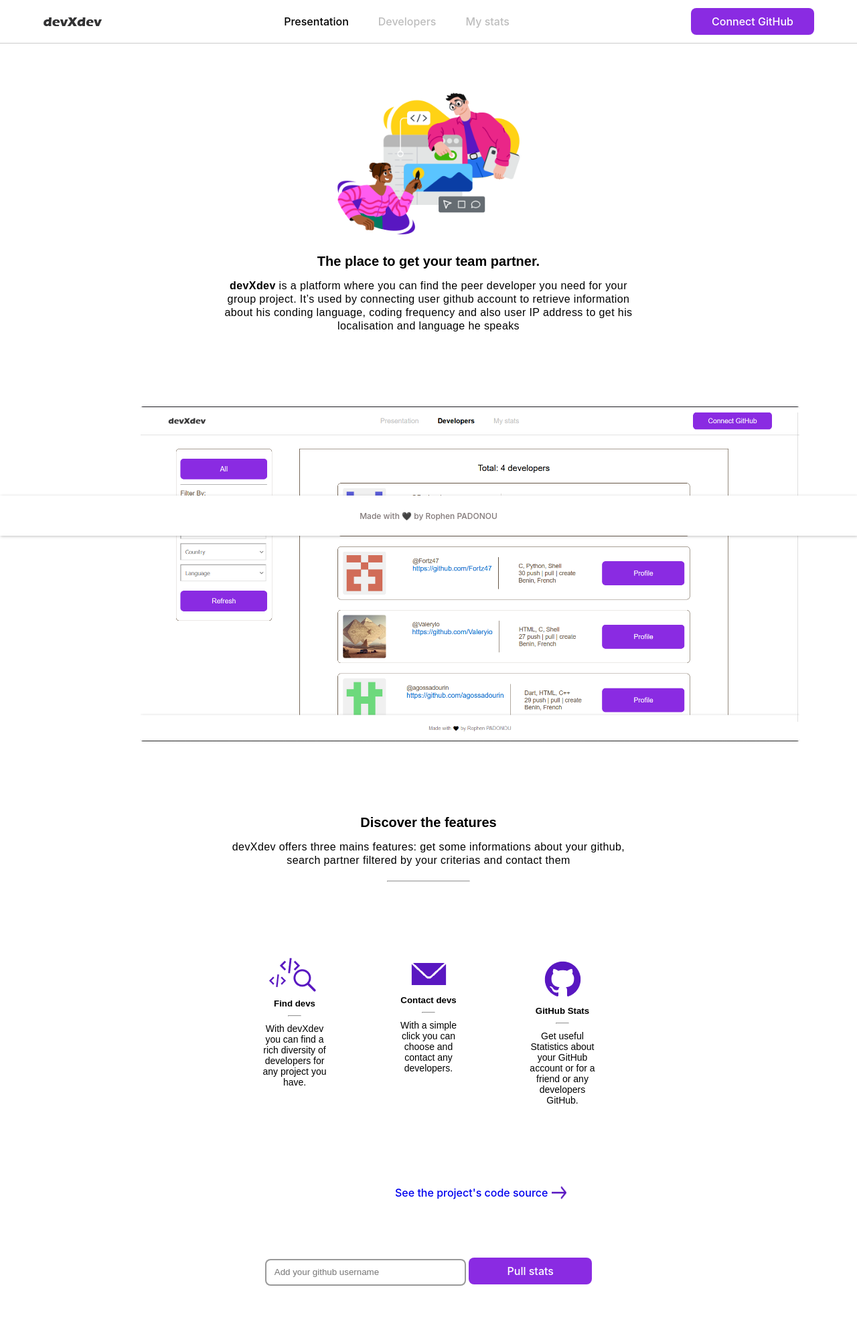
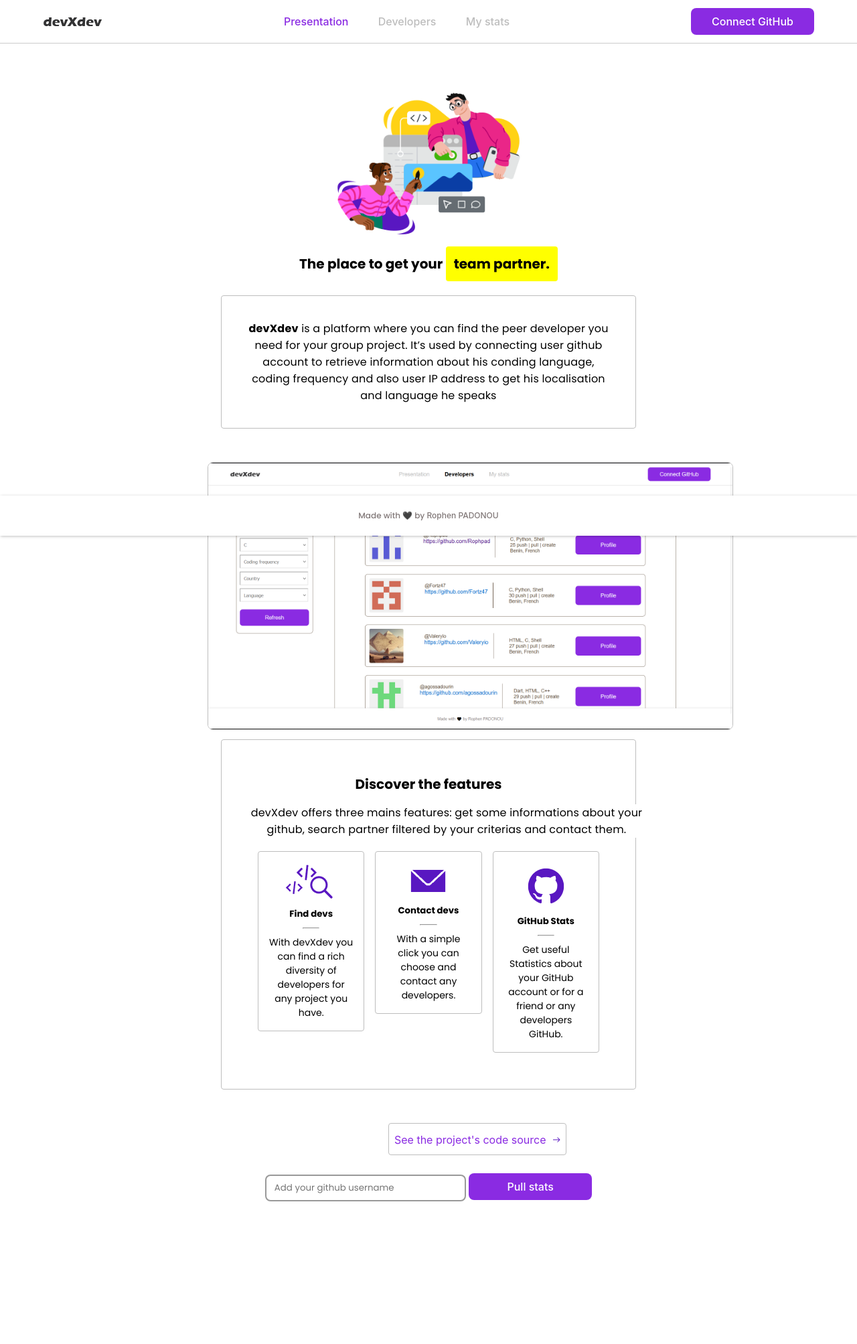
Before and after one commit to Rophpad/devXdev, a Flask app: page / in a window 1280 px wide. Shown: the whole page at 67% size. After the commit the page ends 1794 px from the top, so only its background shows below. Run offline with Flask 3, Linux system fonts and the light colour scheme.

Commit message:
front-end updated

```diff
--- a/static/styles/mystats.css
+++ b/static/styles/mystats.css
@@ -20,7 +20,7 @@ li, a {
 
 .mystats {
     font-weight: 550;
-    color: #000000;
+    color: blueviolet;
 }
 
 .presentation, .devs {
@@ -85,7 +85,7 @@ header {
 }
 
 .nav__links li a:hover{
-    color: #000000;
+    color: blueviolet;
 }
 
 button {
--- a/static/styles/presentation.css
+++ b/static/styles/presentation.css
@@ -5,11 +5,13 @@
 	margin: 0;
 	padding: 0;
 	background-color: #FFFFFF;
+	font-family: Poppins, sans-serif;
 }
 
 body
 {
 	position: relative;
+	padding-bottom: 50px;
 }
 
 li, a {
@@ -20,7 +22,7 @@ li, a {
 
 .presentation {
     font-weight: 550;
-    color: #000000;
+    color: blueviolet;
 }
 
 .devs, .mystats {
@@ -80,7 +82,7 @@ header {
 }
 
 .nav__links li a:hover{
-    color: #000000;
+    color: blueviolet;
 }
 
 button {
@@ -112,9 +114,10 @@ footer {
 }
 
 div {
-	margin: 50px;
+	margin: 50px 50px 0 50px;
 	padding: 10px;
 }
+
 .content {
 	display: block;
 	margin-left: auto;
@@ -122,6 +125,27 @@ div {
 	width: 50%;
 	font-family: Arial, Helvetica, sans-serif;
 	font-size: 16px;
+}
+
+span {
+	background-color: yellow;
+	border-radius: 4px;
+	padding: 12px;
+}
+
+.p1 {
+	margin-top: 32px;
+
+	border: 1px solid #bebebe;
+	background-color: white;
+	border-radius: 4px;
+	padding: 36px;
+}
+
+.p1:hover
+{
+	box-shadow: 4px 4px 4px 4px #eeeeee;
+	transition: box-shadow ease-in-out 0.3s;
 }
 
 .one {
@@ -132,13 +156,23 @@ div {
 }
 
 .demo img{
-	background-color: #bdbdbd;
-	border-radius: 4px;
-	height: 500px;
+	display: flex;
+	flex-direction: column;
+	justify-content: center;
+	margin-left: -80px;
+
+	border: 1px solid #bebebe;
+	border-radius: 8px;
+	height: 400px;
 	width: auto;
-	margin-left: -180px;
-	margin-top: 50px;
-	margin-bottom: 50px;
+	margin-top: -10px;
+	margin-bottom: 4px;
+}
+
+.demo img:hover
+{
+	box-shadow: 4px 4px 4px 4px #eeeeee;
+	transition: box-shadow ease-in-out 0.3s;
 }
 
 h4 {
@@ -151,12 +185,7 @@ h4 {
 	width: 600px;
 	margin-left: auto;
 	margin-right: auto;
-	margin-bottom: 20px;
-	/*
-	border-bottom: 2px solid #817878;
-
-	padding-bottom: 10px;
-	*/
+	margin-bottom: 32px;
 }
 
 hr {
@@ -170,7 +199,23 @@ hr {
 .features {
 	display: flex;
 	margin-left: auto;
-	margin-right: auto	;
+	margin-right: auto;
+	margin-top: -30px;
+}
+
+.all-features
+{
+	border: 1px solid #bebebe;
+	background-color: white;
+	border-radius: 4px;
+	padding: 36px;
+	height: max-content;
+}
+
+.all-features:hover
+{
+	box-shadow: 4px 4px 4px 4px #eeeeee;
+	transition: box-shadow ease-in-out 0.3s;
 }
 
 .features p {
@@ -179,15 +224,28 @@ hr {
 }
 
 .p1, .p2 {
-	line-height: 20px;
-	letter-spacing: 0.4px;
+	line-height: 18	px;
+	letter-spacing: 0.2px;
 	text-align: center;
 }
 
-.f1, .f2, .f3 {
+.f {
 	width: 800px;
 	text-align: center;
 	padding: 0px;
+
+	border: 1px solid #bebebe;
+	background-color: white;
+	border-radius: 4px;
+	padding: 16px;
+	height: max-content;
+	margin: 8px;
+}
+
+.f:hover
+{
+	box-shadow: 4px 4px 4px 4px #eeeeee;
+	transition: box-shadow ease-in-out 0.3s;
 }
 
 h5 {
@@ -195,22 +253,45 @@ h5 {
 }
 
 .ghlink {
-	text-align: center;
-	display: flex;
 	font-size: 20px;
 	text-decoration: none;
 	margin-left: 250px;
-	font-weight: 500;
-	margin-top: 0px;
+	margin-bottom: 50px;
+	margin-right: -50px;
+
+	border: 1px solid #bebebe;
+	background-color: white;
+	border-radius: 4px;
+	padding: 8px;
+	height: max-content;
+	width: max-content;
+}
+
+.ghlink:hover
+{
+	box-shadow: 4px 4px 8px 10px #eeeeee;
+	transition: box-shadow ease-in-out 0.3s;
+}
+
+#src-code
+{
+	width: max-content;
+}
+
+.ghlink a{
+	color: blueviolet;
+	background-color: transparent;
 }
 
 .ghlink:link {
-	color: #5917C1;
+	color: #FFFFFF;
 }
 
 .ghlink img {
 	margin-top: 0px;
 	margin-left: 6px;
+	margin-bottom: 2px;
+	background-color: transparent;
 }
 
 .searchBar
@@ -219,6 +300,7 @@ h5 {
 	display: flex;
 	align-items: center;
 	justify-content: center;
+	margin-top: -50px;
 }
 
 .searchBar input
--- a/templates/developers.html
+++ b/templates/developers.html
@@ -74,7 +74,7 @@
                              <a href="{{ user_datas.html_url }}">{{ user_datas.html_url }}</a>
                     </div>
 
-                    <div class="programmingLanguages">
+                    <div class="infos">
                         <p>
                             {{ ', '.join(user_datas['top_languages'].keys()) }}
                         </p>
--- a/templates/layoutdevs.html
+++ b/templates/layoutdevs.html
@@ -67,7 +67,7 @@
 
             <section class="rightSection">
                 <div class="rightCardProfiles">
-                    <p>No data</p>
+                    <p class="no_stats">No data</p>
                 </div>
 
             </section>
--- a/templates/presentation.html
+++ b/templates/presentation.html
@@ -32,16 +32,15 @@
             <div class="demo">
                 <img class="one" src="{{ url_for('static', filename='images/devs.png')}}" alt="demonstration Image">
             </div>
-
+            <section class="all-features">
                 <h4>Discover the features</h4>
                 <p class="p2">
                     devXdev offers three mains features: get some informations
                     about your github, search partner filtered by your criterias
-                and contact them
+                    and contact them.
                 </p>
-            <hr>
                 <div class="features">
-                <div class="f1">
+                    <div class="f">
                         <img src="{{ url_for('static', filename='images/Find_devs.png') }}" alt="Find devs">
                         <h5>Find devs</h5>
                         <hr>
@@ -49,13 +48,13 @@
                             With devXdev you can find a rich diversity of developers for any project you have.
                         </p>
                     </div>
-                <div class="f2">
+                    <div class="f">
                         <img src="{{ url_for('static', filename='images/contact_devs.png') }}" alt="Contact devs">
                         <h5>Contact devs</h5>
                         <hr>
                         <p>With a simple click you can choose and contact any developers.</p>
                     </div>
-                <div class="f3">
+                    <div class="f">
                         <img src="{{ url_for('static', filename='images/Github_stats.png') }}" alt="Github Stats">
                         <h5>GitHub Stats</h5>
                         <hr>
@@ -64,9 +63,20 @@
                         </p>
                     </div>
                 </div>
+            </section>
+
             <div class="ghlink">
-                <a href="https://github.com/Rophpad">See the project's code source</a>
+                <!--
+                <button id="src-code">
+                    See the project's code source
+                    <img src="{{ url_for('static', filename='images/arrow-white.png')}}" alt="">
+                </button>
+                -->
+                <a href="https://github.com/Rophpad">
+                    See the project's code source
                     <img src="{{ url_for('static', filename='images/arrow.png')}}" alt="">
+                </a>
+
             </div>
 
             <section class="searchBar">
```
Also changed, not shown: static/styles/cards.css (+45 -8 lines), static/styles/developers.css (+13 -2 lines), static/images/arrow-white.png (added), static/images/arrow.png. Lines whose indentation alone changed are shown as unchanged.
